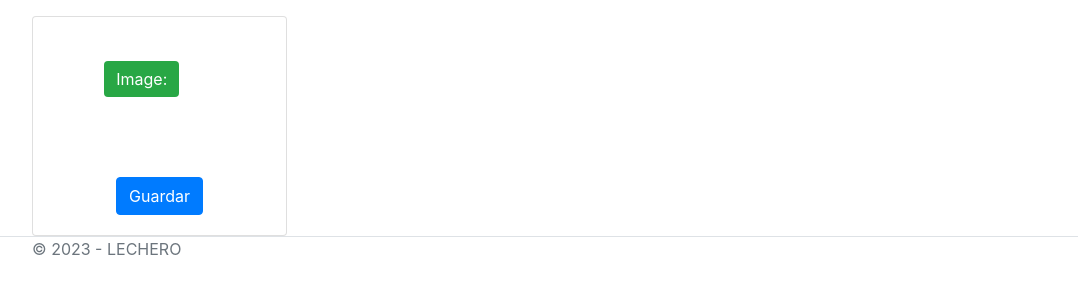
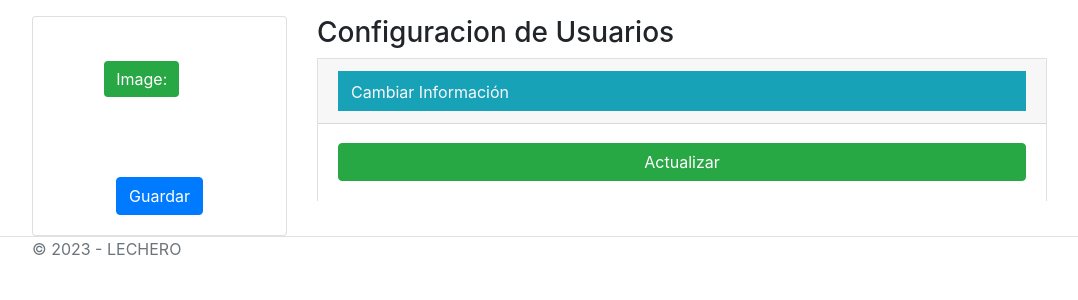
Before and after one commit to rusZovnet3/pythondjango1, a Django app: page /profile in a window 1280 px wide. Shown: the part 77-377 px from the top of the page, without its empty margins (53-1131 px from the left). Run offline with Django 4.2, Linux system fonts and the light colour scheme; the visitor is signed in with stand-in values (Sample User, id 1); data comes from the database, SQL or seed files in the repository; some libraries are stand-ins or nearby versions.

Commit message:
Proyecto 1 Python, creando la estructura del formulario que se utilizara para actualizar el usuario -- v2.42

```diff
--- a/1pyprac/Usuarios/App/Models/Profile_forms.py
+++ b/1pyprac/Usuarios/App/Models/Profile_forms.py
@@ -1,8 +1,32 @@
-from django import forms
+from django import forms   # metodos para invocar
 from ..models import Profile
+from django.contrib.auth.models import User
 
 class ImageForm(forms.ModelForm):
     # atributos de formulario
     class Meta:
         model   = Profile
         fields  = ['image']
+
+# Formulario de usuarios - perfil
+class UserForm(forms.ModelForm):
+    first_name      = forms.CharField(label='', widget=forms.TextInput(attrs={
+        'class': 'form-control',
+        'placeholder': 'Nombre'
+    }))
+    last_name       = forms.CharField(label='', widget=forms.TextInput(attrs={
+        'class': 'form-control',
+        'placeholder': 'Apellido'
+    }))
+    username        = forms.CharField(label='', widget=forms.TextInput(attrs={
+        'class': 'form-control',
+        'placeholder': 'Usuario'
+    }))
+    email           = forms.EmailField(label='', widget=forms.TextInput(attrs={
+        'class': 'form-control',
+        'placeholder': 'Email'
+    }))
+
+    class Meta:
+        model   = User
+        fields  = ['first_name', 'last_name', 'username', 'email']
--- a/1pyprac/Usuarios/templates/views/profile/profile.html
+++ b/1pyprac/Usuarios/templates/views/profile/profile.html
@@ -49,6 +49,71 @@
 
         </div>
 
+        <div class="col-xs-6 col-md-8">
+
+            <div class="panel panel-primary">
+
+                <div class="panel-heading">
+
+                    <h3 class="panel-title">Configuracion de Usuarios</h3>
+
+                </div>
+
+                <div class="panel-body">
+
+                    <div class="accordion" id="accordionExample">
+
+                        <div class="card">
+
+                            <div class="card-header" id="headingOne">
+
+                                <div class="bg-info" id="header">
+
+                                    <h2 class="mb-0 t">
+
+                                        <button class="btn btn-link text-light" type="button" data-toggle="collapse" data-target="#collapseOne" aria-expanded="true" aria-controls="collapseOne">
+                                            Cambiar Información
+                                        </button>
+
+                                    </h2>
+
+                                </div>
+
+                            </div>
+
+                            <div id="collapseOne" class="collapse show" aria-labelledby="headingOne"
+                                data-parent="#accordionExample">
+
+                                <div class="card-body">
+
+                                    <form action="{{ app_path }}/updateUser" method="POST" id="login-form">
+
+                                        {% csrf_token %}
+
+                                        {{ form1 }}
+
+                                        <div class="submit-row">
+
+                                            <input type="submit" value="Actualizar" class="btn btn-success" >
+
+                                        </div>
+
+                                    </form>
+
+                                </div>
+
+                            </div>
+
+                        </div>
+
+                    </div>
+
+                </div>
+
+            </div>
+
+        </div>
+
     </div>
 
 </div>
```
